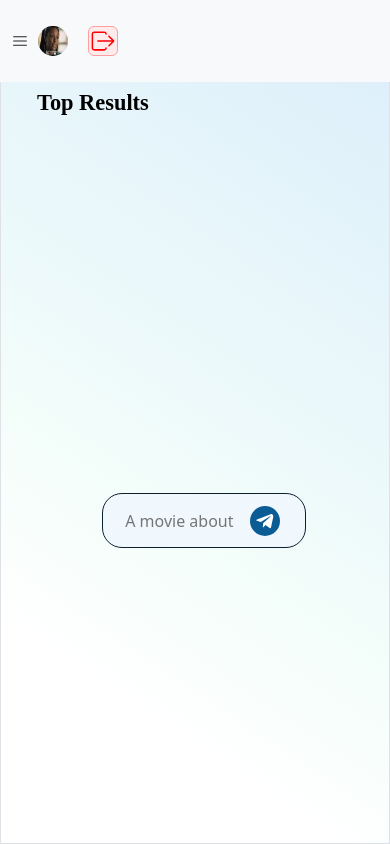
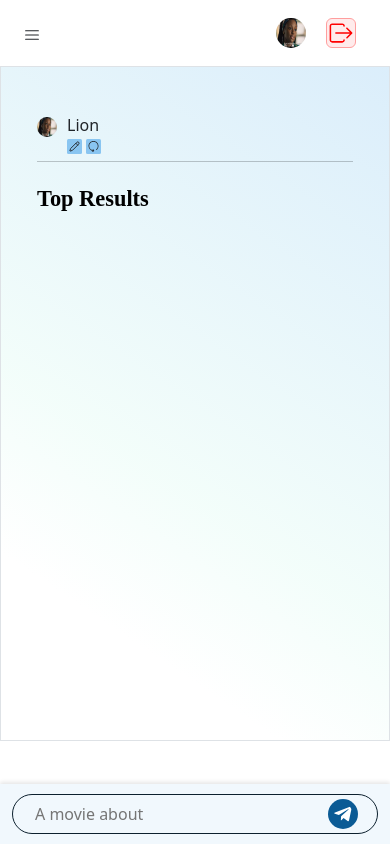
Before and after one commit to ejimnkonye1/spotlight, a React (Vite) app: page / in a window 390 px wide. Built offline with nearby package versions, Linux system fonts and the light colour scheme.

Commit message:
searchbar

```diff
--- a/package.json
+++ b/package.json
@@ -4,7 +4,7 @@
   "version": "0.0.0",
   "type": "module",
   "scripts": {
-    "dev": "vite",
+    "dev": "vite --host 192.168.43.6",
     "build": "vite build",
     "lint": "eslint . --ext js,jsx --report-unused-disable-directives --max-warnings 0",
     "preview": "vite preview"
--- a/src/App.css
+++ b/src/App.css
@@ -104,15 +104,52 @@ ul li.active {
   }
   .hambuger-2{
     width: 100% !important;
+    height: 80vh !important;
+    padding: 30px;
+    /* height: 420px !important; */
+    /* background-color: red !important; */
   }
   .search-item {
     display: flex ;
     flex-direction: column;
   }
+  .sm-screen-head {
+    position: fixed;
+    top: 0;
+    left: 0;
+    width: 100%;
+   /* add a background color to cover the content */
+    padding: 10px;
 
+    z-index: 1000; /* add a high z-index to ensure it's on top of other elements */
+  }
+  .sm-screen-head {
+    /*... */
+    display: flex;
+    justify-content: space-between;
+    align-items: center;
+  }
+
+  .sm-screen-head.container {
+    display: flex;
+    justify-content: space-between;
+    align-items: center;
+  }
+
+  .sm-screen-head.img-contaier-sm {
+    margin-right: 10px;
+  }
+
+  .sm-screen-head.log-out {
+    margin-left: 10px;
+  }
+  .hambuger-2{
+
+  }
 }
 .sm-screen-head{
   display: none;
+
 }
 
 
@@ -134,6 +171,3 @@ ul li.active {
   background-color: #ffebeb;
   color: red;
 }
-.sm-screen-head{
-  position: sticky;
-}
--- a/src/App.jsx
+++ b/src/App.jsx
@@ -10,13 +10,16 @@ import Ex from './components/ex'
 
 import { Listdet } from './components/listdet'
 import GeminiMovieSearch from './components/ge'
+import { HeaderSm } from './components/smheader'
 
 function App() {
   const [count, setCount] = useState(0)
 
   return (
-  <div className=''>
+  <div className='main'>
+
     <Router>
+
       <Routes>
         <Route path='/' element={<Ex />} />
         <Route path='/movies/:id' element={<Moviedetails />} />
--- a/src/components/ex.jsx
+++ b/src/components/ex.jsx
@@ -109,9 +109,8 @@ const selectedListitem = displaylist[selectedListIndex];
 
 
   return (
-    <div className="container-fluid">
-    <div className="row">
-      {showlistpage ? (
+    <div className="container-fluid main-h">
+        {showlistpage ? (
 ''
       ):(
         <HeaderSm
@@ -121,6 +120,17 @@ const selectedListitem = displaylist[selectedListIndex];
         handleListLinkClick={handleListLinkClick}
         />
       )}
+    <div className="row">
+      {/* {showlistpage ? (
+''
+      ):(
+        <HeaderSm
+        displaylist={displaylist}
+        showlistpage={showlistpage}
+        selectedListIndex={selectedListIndex}
+        handleListLinkClick={handleListLinkClick}
+        />
+      )} */}
 
       <div className="col-md-6 col-lg-5 col-xl-3 mb-4 mb-md-0  hambuger" style={{width:'23%'}}>
         <div className="user">
--- a/src/components/search.jsx
+++ b/src/components/search.jsx
@@ -7,7 +7,7 @@ export const Searchbar = ({setQuery,handleSearch,query}) => {
         <div className="container-fluid search-input">
         <div className="input-container">
                 <input
-                    className=" me-2 search mt-auto text"
+                    className=" me-2 search mt-auto text searchbar"
                     type="text"
                     placeholder="A movie about"
                     value={query}
@@ -29,3 +29,30 @@ export const Searchbar = ({setQuery,handleSearch,query}) => {
     </nav>
     )
 }
+// .search-input {
+//   position: fixed;
+//   bottom: 0;
+//   left: 0;
+//   width: 100%;
+//   background-color: #F1F8FD; /* add a background color to cover the content */
+//   padding: 10px;
+//   box-shadow: 0 -2px 4px rgba(0, 0, 0, 0.1); /* add a shadow to separate from content */
+// }
+
+// .search-input input {
+//   margin-left: 0;
+//   margin-right: 0;
+//   width: 100%;
+//   height: 40px;
+// }
+
+// .search-input.input-container {
+//   left: 0;
+//   width: 100%;
+// }
+
+// .search-input.input-icon {
+//   right: 20px;
+//   top: 50%;
+//   transform: translateY(-50%);
+// }
--- a/src/components/smheader.jsx
+++ b/src/components/smheader.jsx
@@ -5,13 +5,17 @@ import { RxHamburgerMenu } from "react-icons/rx";
 import { Mylist } from "./list";
 export const HeaderSm = ({displaylist,selectedListIndex, handleListLinkClick}) => {
     return(
-<div className="navbar navbar-expand-lg bg-body-tertiary d-lg-none d-md-block sm-screen-head fixed-top">
-<nav class="navbar  d-lg-none d-md-block sm-screen-head">
-  <div class="container-fluid">
-  <RxHamburgerMenu data-bs-toggle="offcanvas" data-bs-target="#offcanvasExample" aria-controls="offcanvasExample" />
+<div className="  ">
+<nav class="navbar   d-lg-none  d-md-block sm-screen-head">
+
+  <div class="container">
+    <div>
+    <RxHamburgerMenu data-bs-toggle="offcanvas" data-bs-target="#offcanvasExample" aria-controls="offcanvasExample" />
+
+    </div>
 
 
-    <div className="d-flex">
+    <div className="d-flex ml-auto">
   <div className="img-contaier-sm">
    <img src={img} className="circle-img" />
   </div>
--- a/src/css/search.css
+++ b/src/css/search.css
@@ -8,6 +8,7 @@
     height: 400px;
     overflow-y: auto;
 }
+
 .search-input{
     display: flex;
     align-items: center;
@@ -252,3 +253,47 @@ padding: 2px;
     font-weight: 600;
     line-height: 2rem;
 }
+@media (max-width:1000px) {
+.search-results{
+  height: 70vh;
+
+}
+.main-h{
+
+}
+.searchbar{
+
+}
+.search-input {
+  flex-direction: column;
+  align-items: stretch;
+  padding-right: 0;
+
+  position: fixed;
+  bottom: 0;
+  left: 0;
+  width: 100%;
+  padding: 10px;
+  background-color: #F1F8FD;
+  box-shadow: 0 -2px 4px rgba(0, 0, 0, 0.1);
+}
+
+.search-input input {
+  margin-left: 0;
+  margin-right: 0;
+  width: 100%;
+  height: 40px;
+}
+
+.search-input .input-container {
+  left: 0;
+  width: 100%;
+  right: 10%;
+}
+
+.search-input .input-icon {
+  right: 20px;
+  top: 50%;
+  transform: translateY(-50%);
+}
+}
```
Also changed, not shown: 1 other file (tests, documents, lock files or other folders).
